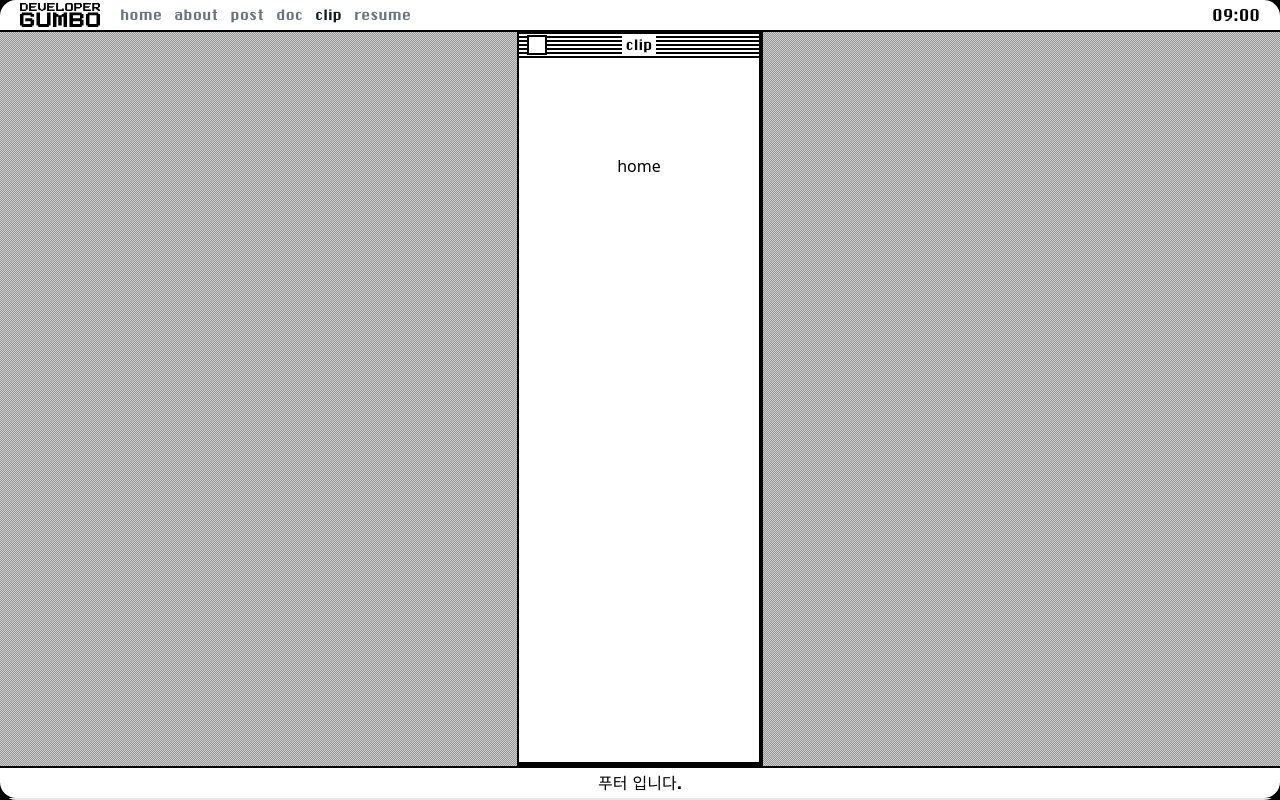
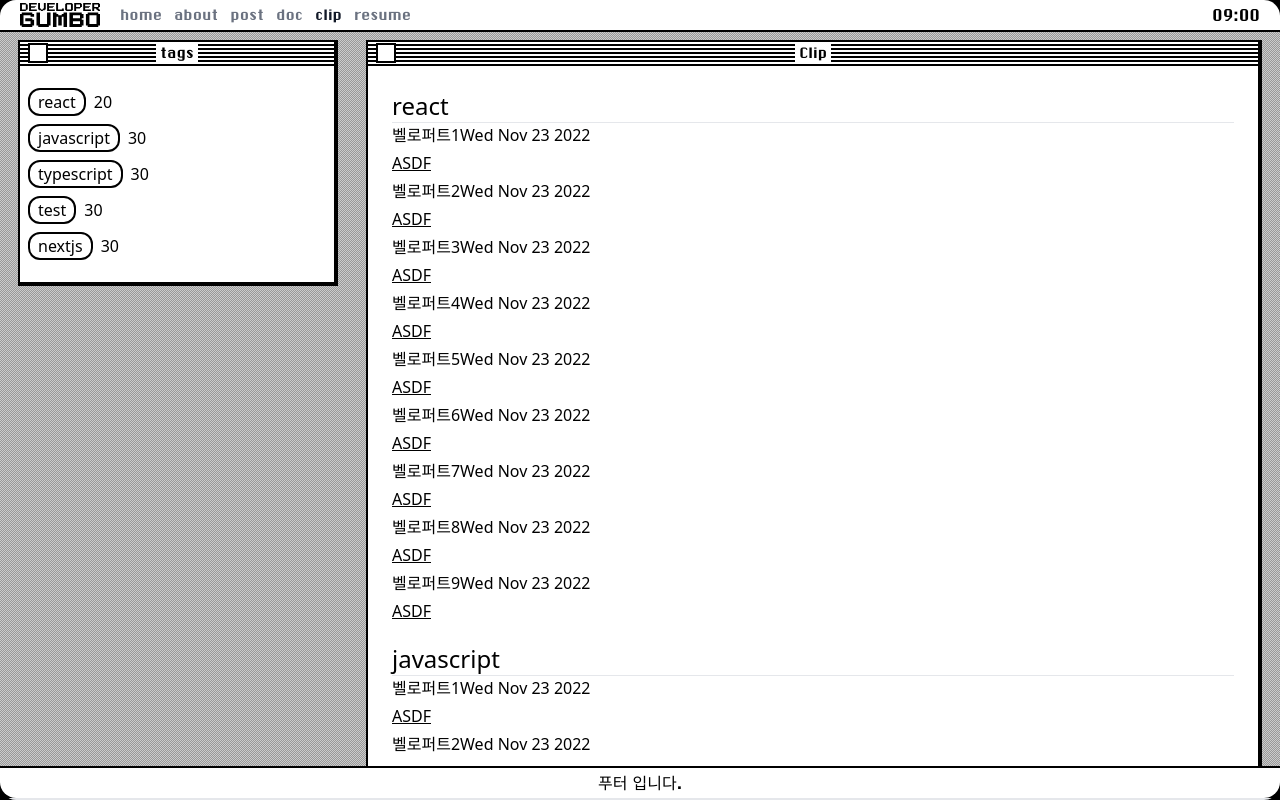
Before and after one commit to GUMBOKIM/gumbo-blog, a Next.js app: page /clip in a window 1280 px wide. Built offline with nearby package versions, Linux system fonts and the light colour scheme.

Commit message:
Clip 레이아웃 완성

```diff
--- /dev/null
+++ b/components/clip/ClipWindow.tsx
@@ -0,0 +1,75 @@
+import WindowDiv from "@components/window/WindowDiv";
+import Link from "next/link";
+
+interface Clip {
+  tag: string;
+  infos: {
+    id: number;
+    title: string;
+    url: string;
+    createdAt: Date;
+  }[];
+}
+
+const ClipData: Clip[] = [
+  {
+    tag: "react",
+    infos: [
+      { id: 1, title: "벨로퍼트1", url: "ASDF", createdAt: new Date() },
+      { id: 2, title: "벨로퍼트2", url: "ASDF", createdAt: new Date() },
+      { id: 3, title: "벨로퍼트3", url: "ASDF", createdAt: new Date() },
+      { id: 4, title: "벨로퍼트4", url: "ASDF", createdAt: new Date() },
+      { id: 5, title: "벨로퍼트5", url: "ASDF", createdAt: new Date() },
+      { id: 6, title: "벨로퍼트6", url: "ASDF", createdAt: new Date() },
+      { id: 7, title: "벨로퍼트7", url: "ASDF", createdAt: new Date() },
+      { id: 8, title: "벨로퍼트8", url: "ASDF", createdAt: new Date() },
+      { id: 9, title: "벨로퍼트9", url: "ASDF", createdAt: new Date() },
+    ],
+  },
+  {
+    tag: "javascript",
+    infos: [
+      { id: 1, title: "벨로퍼트1", url: "ASDF", createdAt: new Date() },
+      { id: 2, title: "벨로퍼트2", url: "ASDF", createdAt: new Date() },
+      { id: 3, title: "벨로퍼트3", url: "ASDF", createdAt: new Date() },
+      { id: 4, title: "벨로퍼트4", url: "ASDF", createdAt: new Date() },
+      { id: 5, title: "벨로퍼트5", url: "ASDF", createdAt: new Date() },
+      { id: 6, title: "벨로퍼트6", url: "ASDF", createdAt: new Date() },
+      { id: 7, title: "벨로퍼트7", url: "ASDF", createdAt: new Date() },
+      { id: 8, title: "벨로퍼트8", url: "ASDF", createdAt: new Date() },
+      { id: 9, title: "벨로퍼트9", url: "ASDF", createdAt: new Date() },
+    ],
+  },
+];
+
+export default function ClipWindow() {
+  return (
+    <section className="relative w-full max-w-4xl max-h-full overflow-scroll py-2">
+      <WindowDiv title="Clip" className="w-full">
+        <div className="w-full flex flex-col gap-y-5 p-4">
+          {ClipData.map((clip) => (
+            <div className="w-full" key={clip.tag}>
+              <span className="text-2xl">{clip.tag}</span>
+              <hr />
+              <div className="flex flex-col gap-y-1">
+                {clip.infos.map((info) => (
+                  <div className="flex flex-col gap-y-1" key={info.id}>
+                    <div>
+                      <span>{info.title}</span>
+                      <span className="ml-auto">
+                        {info.createdAt.toDateString()}
+                      </span>
+                    </div>
+                    <Link href={info.url} className="underline">
+                      {info.url}
+                    </Link>
+                  </div>
+                ))}
+              </div>
+            </div>
+          ))}
+        </div>
+      </WindowDiv>
+    </section>
+  );
+}
--- /dev/null
+++ b/components/clip/TagWindow.tsx
@@ -0,0 +1,65 @@
+import WindowDiv from "@components/window/WindowDiv";
+import { useState } from "react";
+
+interface Tag {
+  name: string;
+  count: number;
+}
+
+const TagData: Tag[] = [
+  {
+    name: "react",
+    count: 20,
+  },
+  {
+    name: "javascript",
+    count: 30,
+  },
+  {
+    name: "typescript",
+    count: 30,
+  },
+  {
+    name: "test",
+    count: 30,
+  },
+  {
+    name: "nextjs",
+    count: 30,
+  },
+];
+
+export default function TagWindow() {
+  const [selectTags, setSelectTags] = useState<string[]>([]);
+
+  const handleClickTag = (tag: string) => {
+    setSelectTags((before) =>
+      before.includes(tag)
+        ? before.filter((beforeTag) => beforeTag !== tag)
+        : [tag, ...before],
+    );
+  };
+
+  return (
+    <section className="relative w-full max-w-xs max-h-full overflow-scroll py-2 lg:hidden">
+      <WindowDiv title="tags" className="w-full h-fit">
+        <nav className="flex flex-col w-full mx-auto gap-1 select-none py-2 gap-y-2">
+          {TagData.map((tag) => (
+            <div key={tag.name}>
+              <button
+                type="button"
+                className={`px-2 border-2 border-black rounded-xl mr-2 ${
+                  selectTags.includes(tag.name) ? "bg-gray-200" : "bg-white"
+                }`}
+                onClick={() => handleClickTag(tag.name)}
+              >
+                {tag.name}
+              </button>
+              <span>{tag.count}</span>
+            </div>
+          ))}
+        </nav>
+      </WindowDiv>
+    </section>
+  );
+}
--- a/components/doc/FolderWindow.tsx
+++ b/components/doc/FolderWindow.tsx
@@ -1,10 +1,6 @@
 import WindowDiv from "@components/window/WindowDiv";
 import Link from "next/link";
 import { useState } from "react";
-
-interface GlobalFolder {
-  folders: FolderWindow[];
-}
 
 interface FolderWindow {
   id: number;
@@ -26,117 +22,7 @@ const DocsData: FolderWindow[] = [
   {
     id: 1,
     title: "javascript",
-    documents: [
-      {
-        id: 1,
-        title:
-          "클로져 클로져 클로져 클로져 클로져 클로져 클로져 클로져 클로져 클로져 클로져 클로져 클로져 클로져 클로져 클로져",
-      },
-      {
-        id: 2,
-        title: "함수",
-      },
-      {
-        id: 3,
-        title: "자료형",
-      },
-    ],
-  },
-  {
-    id: 2,
-    title: "typescript",
-    documents: [
-      {
-        id: 4,
-        title: "클로져",
-      },
-      {
-        id: 5,
-        title: "함수",
-      },
-      {
-        id: 6,
-        title: "자료형",
-      },
-    ],
-  },
-  {
-    id: 1,
-    title: "javascript",
-    documents: [
-      {
-        id: 1,
-        title:
-          "클로져 클로져 클로져 클로져 클로져 클로져 클로져 클로져 클로져 클로져 클로져 클로져 클로져 클로져 클로져 클로져",
-      },
-      {
-        id: 2,
-        title: "함수",
-      },
-      {
-        id: 3,
-        title: "자료형",
-      },
-    ],
-  },
-  {
-    id: 2,
-    title: "typescript",
-    documents: [
-      {
-        id: 4,
-        title: "클로져",
-      },
-      {
-        id: 5,
-        title: "함수",
-      },
-      {
-        id: 6,
-        title: "자료형",
-      },
-    ],
-  },
-  {
-    id: 1,
-    title: "javascript",
-    documents: [
-      {
-        id: 1,
-        title:
-          "클로져 클로져 클로져 클로져 클로져 클로져 클로져 클로져 클로져 클로져 클로져 클로져 클로져 클로져 클로져 클로져",
-      },
-      {
-        id: 2,
-        title: "함수",
-      },
-      {
-        id: 3,
-        title: "자료형",
-      },
-    ],
-  },
-  {
-    id: 2,
-    title: "typescript",
-    documents: [
-      {
-        id: 4,
-        title: "클로져",
-      },
-      {
-        id: 5,
-        title: "함수",
-      },
-      {
-        id: 6,
-        title: "자료형",
-      },
-    ],
-  },
-  {
-    id: 1,
-    title: "javascript",
+    folders: [],
     documents: [
       {
         id: 1,
@@ -185,6 +71,7 @@ export default function FolderWindow({ openDocumentId }: FolderListProps) {
   };
 
   return (
+    <>
       <section className="relative w-full max-w-xs max-h-full overflow-scroll py-2 lg:hidden">
         <WindowDiv title="folder" className="w-full h-fit">
           <nav className="flex flex-col w-full mb-auto gap-1 select-none">
@@ -220,8 +107,8 @@ export default function FolderWindow({ openDocumentId }: FolderListProps) {
                           className="h-4 mr-2"
                         />
                         <span
-                        className={`text-gray-500 hover:text-gray-700  ${
-                          document.id === openDocumentId && "text-black"
+                          className={`text-black hover:text-gray-700  ${
+                            document.id === openDocumentId && "font-bold"
                           }`}
                         >
                           {document.title}
@@ -235,5 +122,25 @@ export default function FolderWindow({ openDocumentId }: FolderListProps) {
           </nav>
         </WindowDiv>
       </section>
+      {/*<section className="fixed right-0 w-full bottom-0 p-4 hidden lg:flex z-50 flex-col-reverse items-end gap-y-2">*/}
+      {/*  <button*/}
+      {/*    type="button"*/}
+      {/*    className="border-2 border-black w-6 h-6 bg-white p-0 flex items-center justify-center"*/}
+      {/*  >*/}
+      {/*    =*/}
+      {/*  </button>*/}
+      {/*  <div className="max-h-full w-full border-black border-2 bg-white">*/}
+      {/*    <span>asdasdasdasdasdasdasdasdasdasdasd</span>*/}
+      {/*    <br />*/}
+      {/*    <span>asdasdasdasdasdasdasdasdasdasdasd</span>*/}
+      {/*    <br />*/}
+      {/*    <span>asdasdasdasdasdasdasdasdasdasdasd</span> <br />*/}
+      {/*    <span>asdasdasdasdasdasdasdasdasdasdasd</span> <br />*/}
+      {/*    <span>asdasdasdasdasdasdasdasdasdasdasd</span> <br />*/}
+      {/*    <span>asdasdasdasdasdasdasdasdasdasdasd</span> <br />*/}
+      {/*    <span>asdasdasdasdasdasdasdasdasdasdasd</span>*/}
+      {/*  </div>*/}
+      {/*</section>*/}
+    </>
   );
 }
--- a/components/layout/body/Body.tsx
+++ b/components/layout/body/Body.tsx
@@ -8,9 +8,7 @@ export default function Body({ children }: BodyProps) {
   return (
     <main className="h-screen w-screen px-2 py-8 overflow-hidden">
       <div className="relative w-full h-full flex flex-col justify-center items-center">
-        <div className="relative flex h-full w-full max-w-7xl justify-around gap-2">
-          {children}
-        </div>
+        {children}
       </div>
     </main>
   );
--- a/components/layout/header/Header.tsx
+++ b/components/layout/header/Header.tsx
@@ -63,7 +63,7 @@ export default function Header() {
             -
           </button>
           <nav
-            className={`absolute top-7 right-2 p-2 flex flex-col gap-y-2 window ${
+            className={`absolute top-7 right-2  w-28 p-2 bg-white border-black border-2 flex flex-col gap-y-2  ${
               isNavOpen ? "block" : "hidden"
             }`}
           >
--- a/pages/about.tsx
+++ b/pages/about.tsx
@@ -2,7 +2,7 @@ import WindowDiv from "@components/window/WindowDiv";
 
 function About() {
   return (
-    <WindowDiv title="about" className="w-80">
+    <WindowDiv title="about" className="w-80 h-fit">
       <img src="/about/profile.png" className="mx-auto my-6" alt="profile" />
       <p className="text-center mb-5">
         개발이 즐겁다!
--- a/pages/clip.tsx
+++ b/pages/clip.tsx
@@ -1,7 +1,13 @@
-import WindowDiv from "@components/window/WindowDiv";
+import ClipWindow from "@components/clip/ClipWindow";
+import TagWindow from "@components/clip/TagWindow";
 
 function Clip() {
-  return <WindowDiv title="clip">home</WindowDiv>;
+  return (
+    <div className="relative flex h-full w-full max-w-7xl justify-around gap-2">
+      <TagWindow />
+      <ClipWindow />
+    </div>
+  );
 }
 
 export default Clip;
--- a/pages/doc/[documentId].tsx
+++ b/pages/doc/[documentId].tsx
@@ -6,10 +6,10 @@ function Document() {
   const router = useRouter();
 
   return (
-    <>
+    <div className="relative flex h-full w-full max-w-7xl justify-around gap-2">
       <Folder openDocumentId={Number(router.query.documentId)} />
       <DocumentWindow />
-    </>
+    </div>
   );
 }
 
--- a/pages/doc/index.tsx
+++ b/pages/doc/index.tsx
@@ -3,10 +3,10 @@ import RecentWindow from "@components/doc/RecentWindow";
 
 function Index() {
   return (
-    <>
+    <div className="relative flex h-full w-full max-w-7xl justify-around gap-2">
       <Folder />
       <RecentWindow />
-    </>
+    </div>
   );
 }
 
```
Lines whose indentation alone changed are shown as unchanged.
